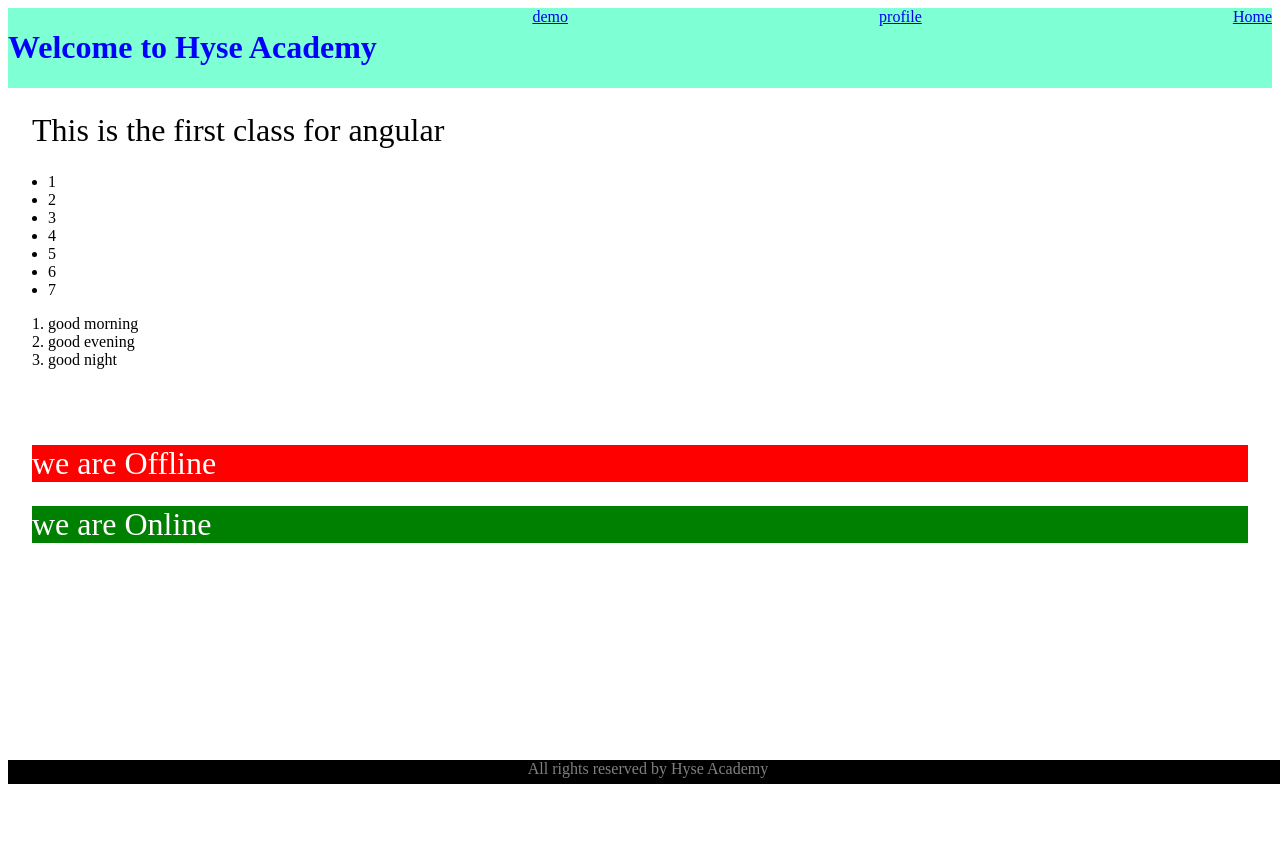
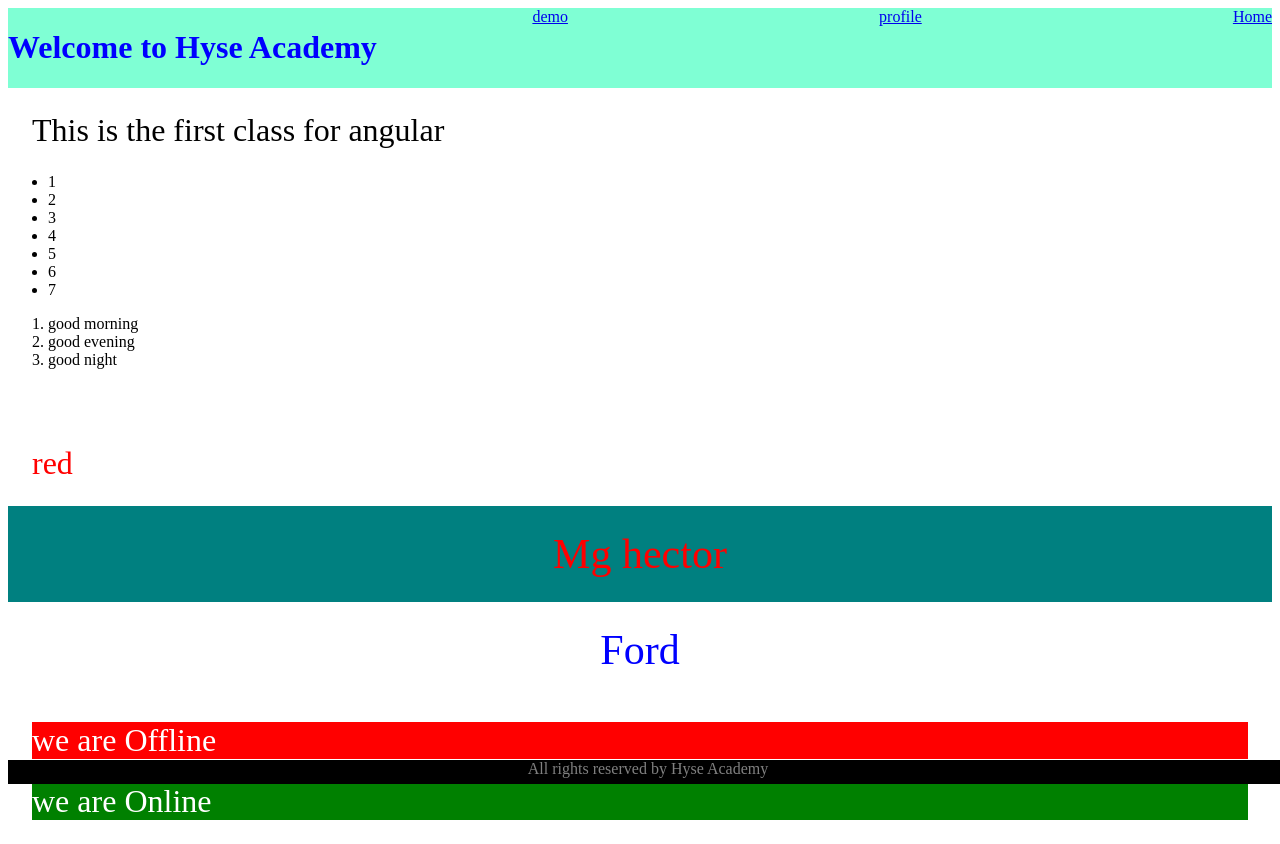
Before and after one commit to manjotsodhi1995/demo-angular-project, an Angular app: page / in a window 1280 px wide. Before the commit the page ends 800 px from the top, so only its background shows below. Built offline with nearby package versions, Linux system fonts and the light colour scheme.

Commit message:
angular directives

```diff
--- a/src/app/home/home.component.html
+++ b/src/app/home/home.component.html
@@ -24,14 +24,16 @@
 <!-- <button class="button" (click)="gotodemo()">Go to Demo</button>
 
 <button class="button" (click)="changetext()">disapper profile button</button> -->
-<!--
+
+<!-- Using the ngswitchcase Directive -->
 <div [ngSwitch]="color">
   <p *ngSwitchCase="'red'" style="color: red;">red</p>
   <p *ngSwitchCase="'blue'" style="color: blue;">blue</p>
   <p *ngSwitchCase="'green'" style="color: green;">green</p>
-</div> -->
+</div>
 
-<!-- <div class="container">
+<!-- Using the ngclass directive -->
+<div class="container">
   <div
     *ngFor="let car of cars"
     [ngClass]="{
@@ -41,8 +43,9 @@
   >
     {{ car.name }}
   </div>
-</div> -->
+</div>
 
+<!-- using the ngstyle directive  -->
 <div>
   <p [ngStyle]="{ backgroundColor: getColor(status1), color: 'white' }">
     we are {{ status1 }}
```
